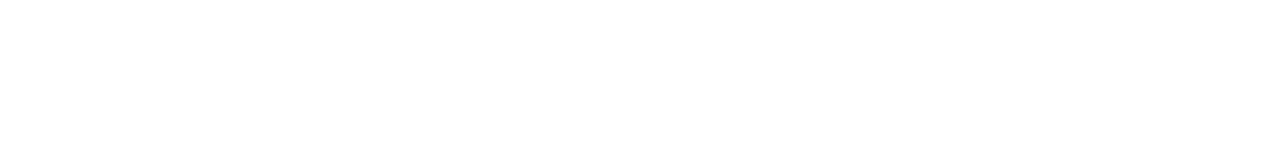
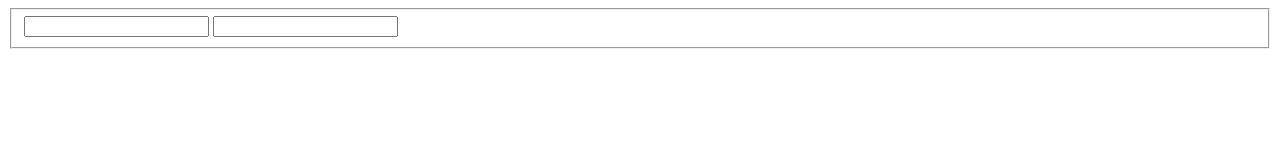
Before and after one commit to Adicide/Autoria-Web, a plain HTML site: page atividades/atividade-24_11-javascript/index.html in a window 1280 px wide. Drawn offline with Linux system fonts and the light colour scheme.

Commit message:
Criei form

```diff
--- a/atividades/atividade-24_11-javascript/index.html
+++ b/atividades/atividade-24_11-javascript/index.html
@@ -3,9 +3,19 @@
 <head>
     <meta charset="UTF-8">
     <meta name="viewport" content="width=device-width, initial-scale=1.0">
-    <title>Document</title>
+    <title>ATIVIDADE JAVASCRIPT - 24 DE NOVEMBRO</title>
 </head>
 <body>
+    <fieldset>
+        <form>
+            <label for="senha_usuario">
+                <input id="senha_usuario" type="text">
+            </label>
 
+            <label for="senha_teste">
+                <input id="senha_teste" type="text">
+            </label>
+        </form>
+    </fieldset>
 </body>
 </html>
```
